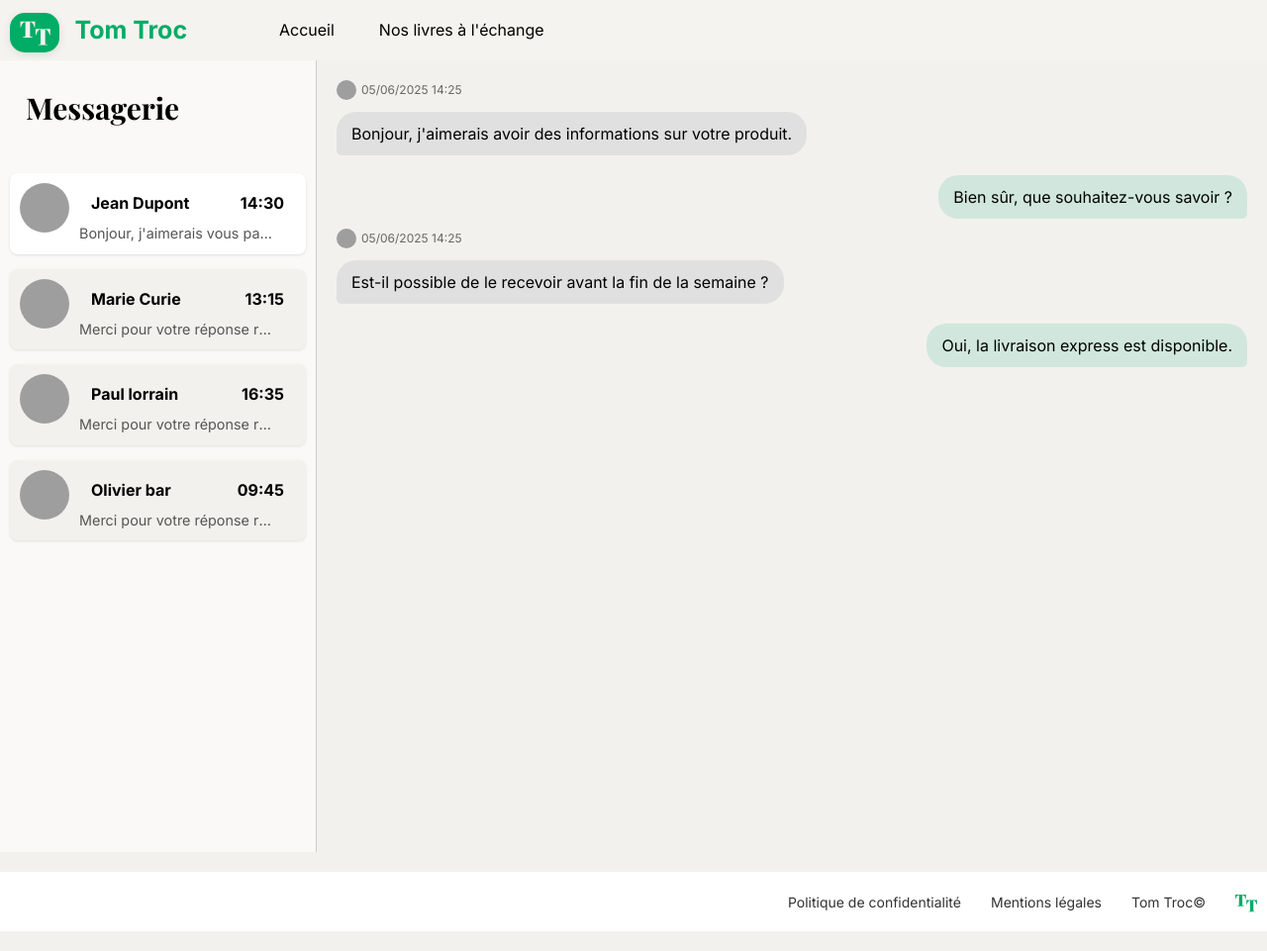
After one commit to belethan/TomTroc, a PHP site: template php/views/templates/dialogue_user.php in a window 1280 px wide. The commit adds this page. Shown: the whole page at 99% size. Run offline with PHP 8.4, Linux system fonts and the light colour scheme; the template is opened without the code that fills it, so the values that code supplies are empty; some libraries are stand-ins or nearby versions; grey boxes are pictures that could not be loaded.

Commit message:
Mise en place complet du sites , avec gestion des livres complet.

```diff
--- a/php/controllers/AdminController.php
+++ b/php/controllers/AdminController.php
@@ -118,4 +118,9 @@ class AdminController
 
     }
 
+    public function showDialogUser() : void{
+        $view = new View("Dialogue Utilisateur");
+        $view->render("dialogue_user");;
+    }
+
 }
--- a/php/css/blocs/Pagelivre.css
+++ b/php/css/blocs/Pagelivre.css
@@ -34,7 +34,8 @@
 
 .container-livre h4 {
     margin-bottom: 1.875rem;
-    margin-top: 1.875rem;
+    /*margin-top: 1.875rem;*/
+    margin-top: auto;
 
 }
 .container-livre p {
@@ -67,7 +68,7 @@
 }
 
 .message-button {
-    margin-top: 20px;
+    margin-top: auto;
     width: 100%;
     padding: 15px;
     border-radius: 10px;
--- a/php/css/blocs/livres.css
+++ b/php/css/blocs/livres.css
@@ -30,7 +30,7 @@
 
 .Card-livre_img{
     width: 100%;
-    aspect-ratio: 161/160;
+    aspect-ratio: 140/160;
     height: auto;
     object-fit: cover;
 }
--- a/php/css/blocs/piedpage.css
+++ b/php/css/blocs/piedpage.css
@@ -20,6 +20,7 @@
     height: 60px;
     justify-content: flex-end;
     align-items: center;
+    margin-top: 20px;
 }
 
 .footer-menu li a {
--- a/php/views/main.php
+++ b/php/views/main.php
@@ -37,7 +37,7 @@ $_SESSION['msgcpt']=0;
             <div class="navbar-left">
                 <ul class="navbar-links-left">
                     <li class="navbar-link-left"><a href="index.php?action=home">Accueil</a></li>
-                    <li class="navbar-link-left"><a href="#">Nos livres à l'échange</a></li>
+                    <li class="navbar-link-left"><a href="index.php?action=livreAllshow">Nos livres à l'échange</a></li>
                 </ul>
             </div>
             <div class="navbar-right">
@@ -49,7 +49,7 @@ $_SESSION['msgcpt']=0;
         <div class="burger"> <!--show-burger-->
             <ul class="navbar-links-burger">
                 <li class="navbar-link-burger"><a href="index.php?action=home">Accueil</a></li>
-                <li class="navbar-link-burger"><a href="#">Nos livres à l'échange</a></li>
+                <li class="navbar-link-burger"><a href="index.php?action=livreAllshow">Nos livres à l'échange</a></li>
                 <?php  utils::UserMenu('navbar-link-burger'); ?>
             </ul>
             <!-- "Hamburger menu" / "Bar icon" to toggle the navigation links -->
@@ -96,6 +96,16 @@ $_SESSION['msgcpt']=0;
         window.addEventListener("unload", function () {
             navigator.sendBeacon("/logout.php", "");
         });
+        let timer;
+        $('#searchbook').on('input', function () {
+            clearTimeout(timer);
+            let query = $(this).val();
+            timer = setTimeout(() => {
+                $.get("recherche.php", { q: query }, function (data) {
+                    $('#results').html(data);
+                });
+            }, 400); // 400ms après fin de saisie
+        });
     </script>
 </body>
 </html>
--- /dev/null
+++ b/php/views/templates/dialogue_user.php
@@ -0,0 +1,85 @@
+<?php
+
+?>
+<div class="main-dialogue">
+    <div class="sidebar">
+        <div class="infotitre">
+            <h1>Messagerie</h1>
+        </div>
+        <div class="user-card-select">
+            <img src="https://picsum.photos/50" alt="Photo utilisateur">
+            <div class="user-info">
+                <div class="user-header">
+                    <span class="user-memo">Jean Dupont</span>
+                    <span class="user-memo">14:30</span>
+                </div>
+                <div class="user-text">
+                    Bonjour, j'aimerais vous parler de la commande, suite à des différence entre me devis et la facture
+                </div>
+            </div>
+        </div>
+
+        <div class="user-card">
+            <img src="https://picsum.photos/50" alt="Photo utilisateur">
+            <div class="user-info">
+                <div class="user-header">
+                    <span class="user-memo">Marie Curie</span>
+                    <span class="user-memo">13:15</span>
+                </div>
+                <div class="user-text">
+                    Merci pour votre réponse rapide...
+                </div>
+            </div>
+        </div>
+        <div class="user-card">
+            <img src="https://picsum.photos/50" alt="Photo utilisateur">
+            <div class="user-info">
+                <div class="user-header">
+                    <span class="user-memo">Paul lorrain</span>
+                    <span class="user-memo">16:35</span>
+                </div>
+                <div class="user-text">
+                    Merci pour votre réponse rapide...
+                </div>
+            </div>
+        </div>
+        <div class="user-card">
+            <img src="https://picsum.photos/50" alt="Photo utilisateur">
+            <div class="user-info">
+                <div class="user-header">
+                    <span class="user-memo">Olivier bar</span>
+                    <span class="user-memo">09:45</span>
+                </div>
+                <div class="user-text">
+                    Merci pour votre réponse rapide...
+                </div>
+            </div>
+        </div>
+    </div>
+    <div class="chat-area">
+        <div class="message-block">
+            <div class="message-meta">
+                <img src="https://picsum.photos/20" alt="Photo">
+                <span>05/06/2025 14:25</span>
+            </div>
+            <div class="message left">
+                Bonjour, j'aimerais avoir des informations sur votre produit.
+            </div>
+        </div>
+        <div class="message right">
+            Bien sûr, que souhaitez-vous savoir ?
+        </div>
+        <div class="message-block">
+            <div class="message-meta">
+                <img src="https://picsum.photos/20" alt="Photo">
+                <span>05/06/2025 14:25</span>
+            </div>
+            <div class="message left">
+                Est-il possible de le recevoir avant la fin de la semaine ?
+            </div>
+        </div>
+        <div class="message right">
+            Oui, la livraison express est disponible.
+        </div>
+    </div>
+</div>
--- a/public/exchangebook.html
+++ b/public/exchangebook.html
@@ -52,12 +52,14 @@
     <section class="container" role="main">
         <Div class="section-exchange">
             <h1 >Nos livres à l'échange</h1>
+            <form method="get" action="">
                 <div class="search-box">
                     <i class="fas fa-search search-icon"></i>
                     <label>
                         <input type="text" placeholder="Rechercher un livre">
                     </label>
                 </div>
+            </form>
         </Div>
         <div class="livre-grid">
             <article class="Card-livre">
```
Also changed, not shown: php/controllers/LivreControler.php (+15 -0 lines), php/js/startMain.js (+12 -0 lines), php/models/LivreManager.php (+37 -3 lines), php/models/livre.php (+9 -0 lines), php/public/index.php (+12 -0 lines), php/views/templates/echangeBook.php (added, +37 -0 lines), php/views/templates/home.php (+4 -4 lines), php/views/templates/pagelivre.php (added, +24 -0 lines). Lines whose indentation alone changed are shown as unchanged.
